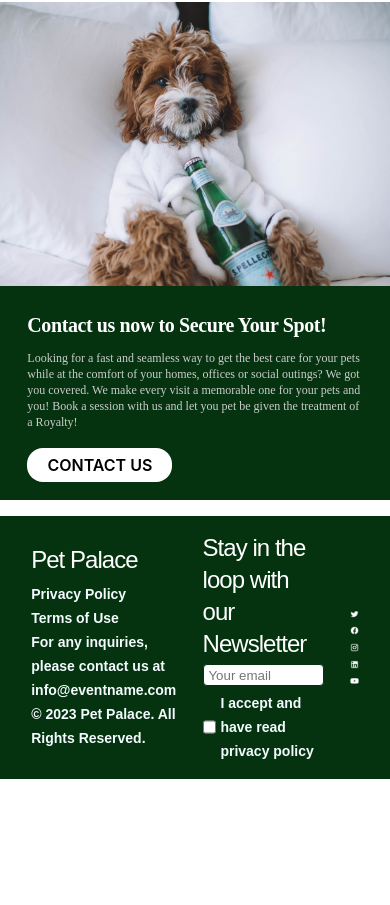
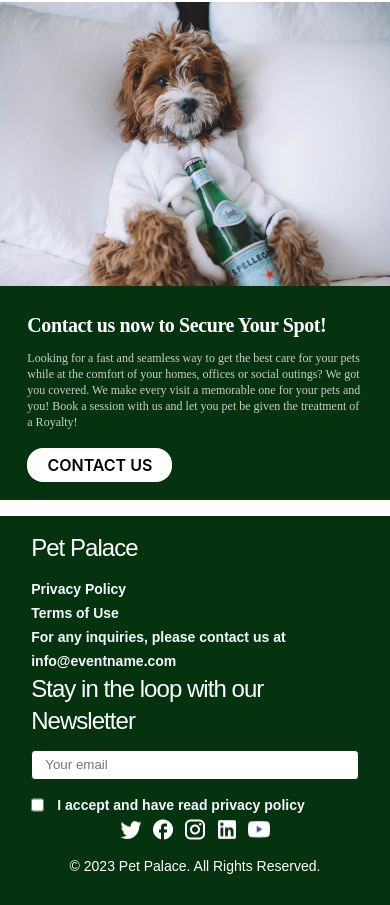
Before and after one commit to chinedu9/pet-palace, a plain HTML site: page contact.html in a window 390 px wide. Shown: the part 1277-2182 px from the top of the page. Before the commit the page ends 2056 px from the top, so only its background shows below. Drawn offline with Linux system fonts and the light colour scheme; a web font is replaced by a local one.

Commit message:
commit2:01am

```diff
--- a/contact-query.css
+++ b/contact-query.css
@@ -140,12 +140,52 @@
         .map-left, .map-right{
             width: 100%;
         }
-
-        /* .map-right2{
+/*
+        .map-right2{
             display: block;
         }
 
         .map-right{
             display: none;
-        }
-} */
+        } */
+
+
+/* footer start here */
+
+.footer{
+    display: flex;
+    flex-direction: column;
+}
+
+.footer-left, .footer-center{
+    width: 100%;
+}
+
+
+footer{
+    background: #05330F;
+}
+
+.footer-p {
+    text-align: center;
+    font-size: 14px;
+    margin-bottom: 4%;
+    color: white;
+}
+
+
+.icons{
+    display: flex;
+    flex-direction: row;
+    gap: 8px;
+}
+
+.form-section-info, .form{
+    width: 100%;
+}
+}
+
+
+img{
+    width: 100%;
+}
--- a/contact.html
+++ b/contact.html
@@ -114,9 +114,9 @@
 </main>
 
 
-
 <footer>
 
+    <div class="footer">
         <div class="footer-left">
             <h3>Pet Palace</h3>
             <div class="left-sub">
@@ -132,7 +132,7 @@
                 </div>
             </div>
 
-        <p>© 2023 Pet Palace. All Rights Reserved.</p>
+
         </div>
 
         <div class="footer-center">
@@ -153,7 +153,13 @@
             <img src="image/Linked In icon.png" alt="">
             <img src="image/Youtube icon.png" alt="">
         </div>
+    </div>
+
+
+    <p class="footer-p">© 2023 Pet Palace. All Rights Reserved.</p>
+</footer>
+
+
 <script src="script.js"></script>
-</footer>
 </body>
 </html>
--- a/mediaqurry.css
+++ b/mediaqurry.css
@@ -81,6 +81,18 @@ nav{
         text-align: center;
         background: #EBECE6;
         padding: 8%;
+    }
+
+    .hero-info2 h3{
+        margin-bottom: 2%;
+    }
+
+    .hero-info2 p{
+        margin-bottom: 6%;
+    }
+
+    .hero-info2 a{
+        margin-bottom: 4%;
     }
 
     .hero-image2 h3{
@@ -292,10 +304,27 @@ flex-direction: column-reverse;
 
 /* footer start here */
 
-footer{
+.footer{
     display: flex;
     flex-direction: column;
 }
+
+.footer-left, .footer-center{
+    width: 100%;
+}
+
+
+footer{
+    background: #05330F;
+}
+
+.footer-p {
+    text-align: center;
+    font-size: 14px;
+    margin-bottom: 4%;
+    color: white;
+}
+
 
 .icons{
     display: flex;
@@ -321,11 +350,48 @@ footer{
 
 
 }
+@media (max-width:954px){
+
+    .Solutions h1 {
+        font-size: 40px !important;
+    }
+
+    .Testimonials-cover h2{
+        font-size: 40px !important;
+    }
+
+    .test-info h3{
+        font-size: 12px !important;
+    }
+
+    .test-info p{
+        font-size: 10px !important;
+    }
+
+    .solution-pet-info h3{
+        font-size: 28px !important;
+    }
+}
 
 
-@media (max-width:884px){
+@media (max-width:990px) {
+    .test-info h3{
+        font-size: 12px;
+    }
+
+    .test-info p{
+        font-size: 10px !important;
+    }
 
 }
+
+@media (max-width:490px){
+    .Solutions h1{
+        font-size: 35px !important;
+    }
+}
+
+
 
 
 
--- a/services-query.css
+++ b/services-query.css
@@ -108,6 +108,10 @@
         background: #D0F9D9;
         /* margin: 2%; */
         margin: 0 10% 8% 0;
+    }
+
+    .pet-care-right{
+        width: 100%;
     }
 
     .position img, .choose-position img{
@@ -281,6 +285,42 @@
         .customer-img img{
             width: 100%;
         }
+
+
+/* footer start here */
+
+.footer{
+    display: flex;
+    flex-direction: column;
+}
+
+.footer-left, .footer-center{
+    width: 100%;
+}
+
+
+footer{
+    background: #05330F;
+}
+
+.footer-p {
+    text-align: center;
+    font-size: 14px;
+    margin-bottom: 4%;
+    color: white;
+}
+
+
+.icons{
+    display: flex;
+    flex-direction: row;
+    gap: 8px;
+}
+
+.form-section-info, .form{
+    width: 100%;
+}
+
 }
 
 @media (max-width:768px){
@@ -347,3 +387,24 @@
         gap: 8%;
     }
 }
+
+@media (max-width:884px){
+
+
+    .pet-care-left-info h3{
+        font-size: 25px;
+    }
+
+    .services-pet-care h2{
+        font-size: 45px !important;
+    }
+
+    .pet-care-left-info h3{
+        font-size: 28px !important;
+    }
+
+    .pet-care-left-info h3{
+        font-weight: 600;
+        font-size: 12px !important;
+    }
+}
--- a/style.css
+++ b/style.css
@@ -14,11 +14,16 @@
     outline: none;
     text-decoration: none;
     transition: .2s linear;
+
+    }
+    img{
+        /* width:100%; */
     }
 body{
     max-width: 1440px;
     width: 100%;
     margin: 0 auto;
+
 }
 
 html{
@@ -686,6 +691,9 @@ form a{
     margin-bottom: 4%;
 }
 
+.care-img img{
+    width: 100%;
+}
 
 
 .pet-care-left{
@@ -696,6 +704,10 @@ form a{
     width: 50%;
     background: #D0F9D9;
     /* margin: 2%; */
+}
+
+.pet-care-right{
+    width: 50%;
 }
 
 .pet-care-left-info{
@@ -885,7 +897,7 @@ z-index: 1;
 
 /* footer start here */
 
-footer{
+.footer{
     display: flex;
     justify-content: space-between;
     align-items: center;
@@ -893,6 +905,23 @@ footer{
  background: #05330F;
  padding: 4% 8%;
 
+}
+
+footer{
+    background: #05330F;
+    padding-bottom: 4%;
+}
+
+.footer-p {
+    text-align: center;
+    font-size: 14px;
+    /* margin: 2% 0; */
+    color: white;
+}
+
+
+iframe{
+    width: 100%;
 }
 
 
@@ -955,7 +984,7 @@ margin: 8% 0;
 /* and end here */
 
 
-footer h3{
+.footer h3{
     color: #FFF;
 /* font-family: Inter; */
 font-size: 24px;
@@ -966,7 +995,7 @@ letter-spacing: -0.96px;
 margin-bottom: 4%;
 }
 
-footer p{
+.footer p{
     color: #F3FBFE;
     font-size: 14px;
     font-style: normal;
```
Also changed, not shown: index.html (+5 -1 lines), services.html (+5 -2 lines). Lines whose indentation alone changed are shown as unchanged.
